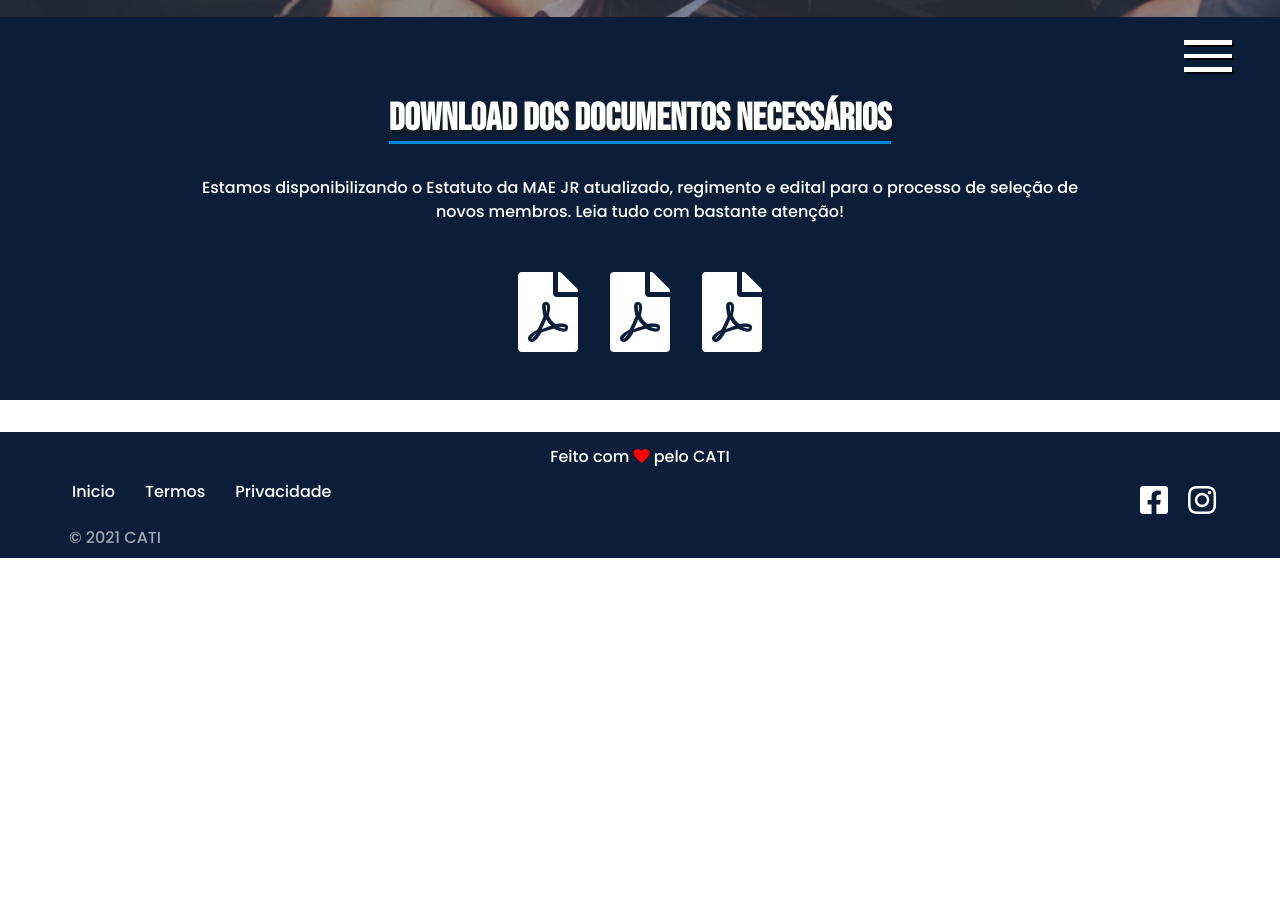
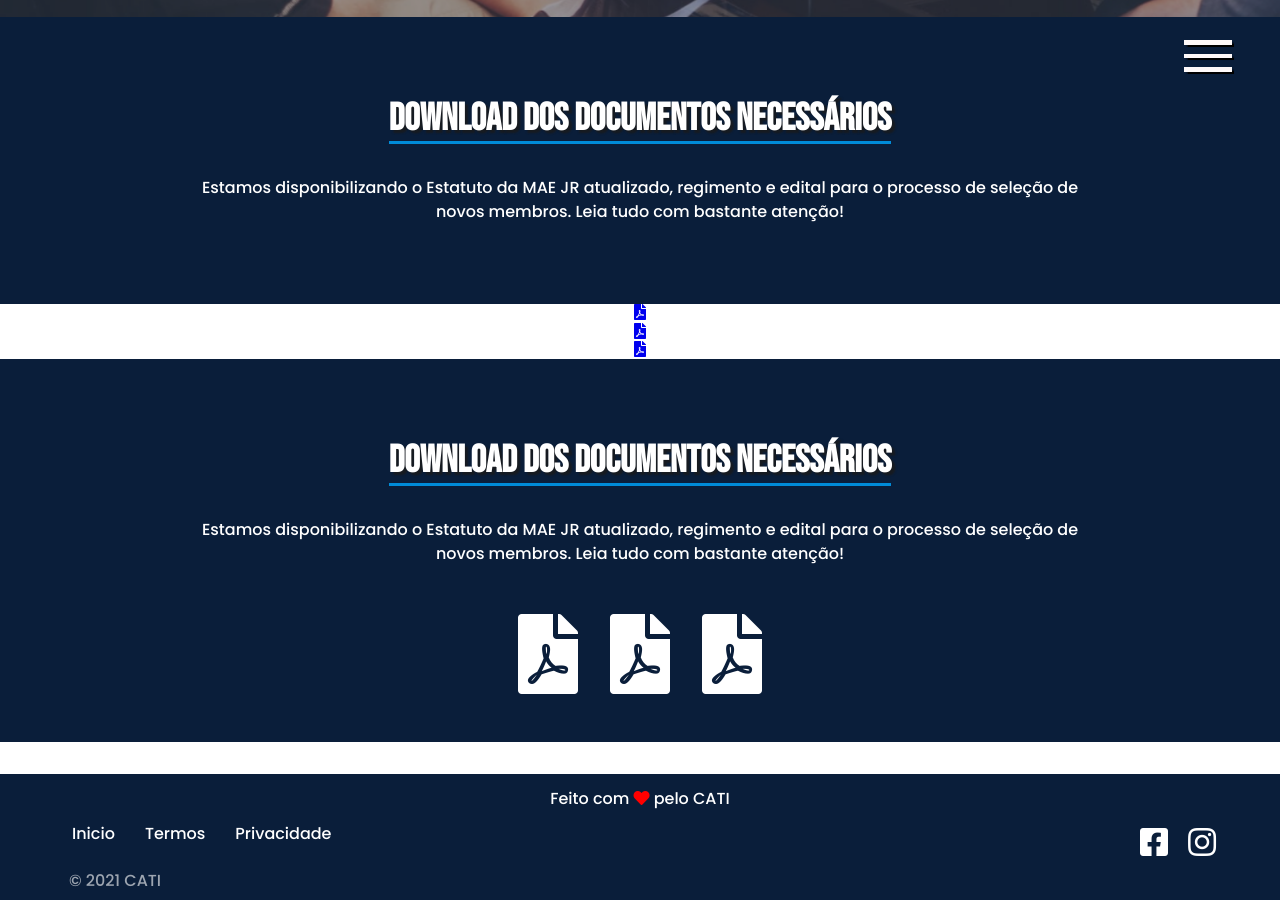
Before and after one commit to dymas/maejr-cms, a Jekyll site: the page built from selecao.md, in a window 1280 px wide and 900 px high, scrolled down 883 px. Built offline with Jekyll 4.4.1, drawn with Linux system fonts in a browser that asks for light colours; a script that is not in the unit is left out; before the commit the page ends 1441 px from its top, so only the background shows below that.

Commit message:
Update Páginas “selecao”

```diff
--- a/selecao.md
+++ b/selecao.md
@@ -1,11 +1,18 @@
 ---
+layout: default
 title: Processo Seletivo
-bannerimage: assets/imagens/selecao.jpg
 bannertitle: Faça parte desse time!
 bannersubtitle: INSCRIÇÕES ABERTAS PARA O PROCESSO SELETIVO<br> DE NOVOS MEMBROS
 buttontext: INSCREVA-SE
-layout: default
+bannerimage: assets/imagens/selecao.jpg
 ---
+<section class="bloco" id="Download Dos Documentos Necessários"><h2>Download Dos Documentos Necessários</h2><p>Estamos disponibilizando o Estatuto da MAE JR atualizado, regimento e edital para o processo de seleção de novos membros. Leia tudo com bastante atenção!</p> </section>
+
+<a class="url-pdf" href="http://google.com"><i class="fas fa-file-pdf"></i></a>
+
+<a class="url-pdf" href="http://google.com"><i class="fas fa-file-pdf"></i></a>
+
+<a class="url-pdf" href="http://google.com"><i class="fas fa-file-pdf"></i></a>
 
 <section class="bloco" id="pdfs">
     <h2>Download Dos Documentos Necessários</h2>
```
